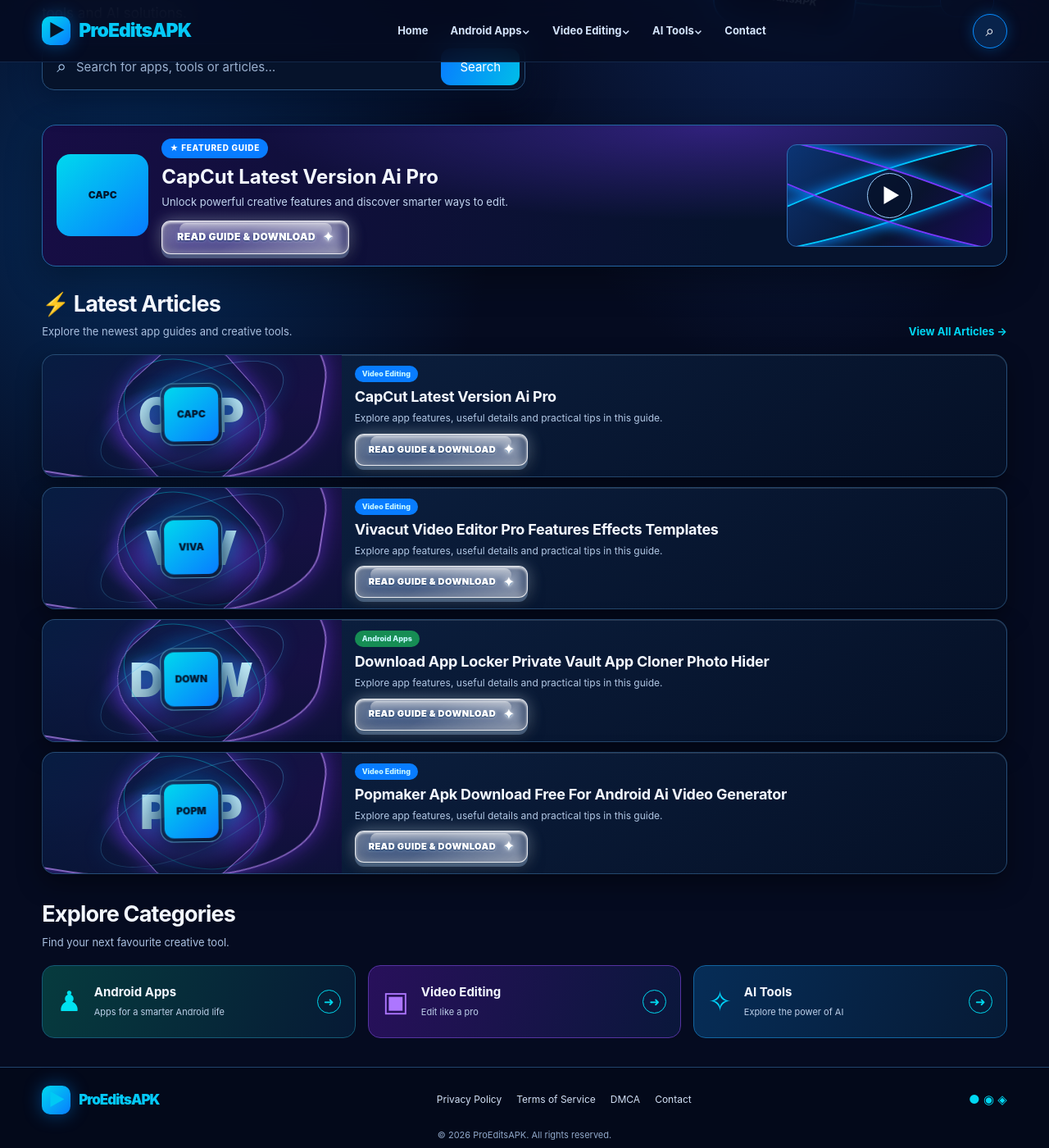
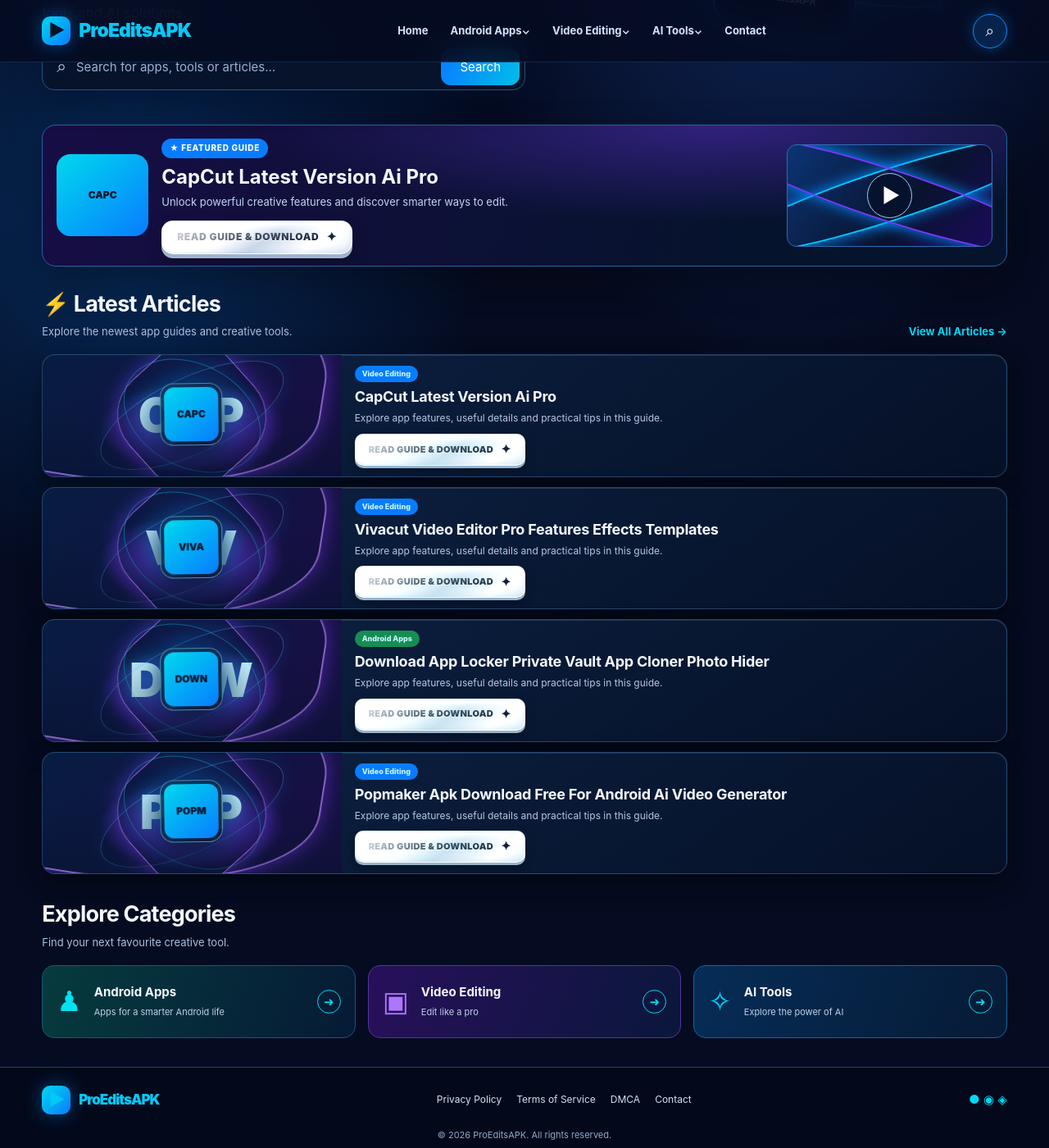
Before and after one commit to haseebaslam091-afk/proeditsapk, a Jekyll site: the page index.html, which Jekyll copies as it is, in a window 1280 px wide and 1400 px high, scrolled down 441 px. Shown: the whole window at 82% size. Built offline with Jekyll 4.4.1, drawn with Linux system fonts in a browser that asks for light colours.

Commit message:
Refine CTA buttons with slow white crystal glass animation

```diff
--- a/index.html
+++ b/index.html
@@ -174,6 +174,50 @@
  box-shadow:inset 0 2px 4px rgba(255,255,255,.8),inset 0 -3px 8px rgba(180,220,255,.28),0 6px 0 rgba(155,190,225,.3),0 12px 28px rgba(0,0,0,.32),0 0 28px rgba(235,250,255,.65);
 }
 
+
+/* Slow-motion crystal glass CTA: sharp reflections, no blurred colour halo */
+.post-action.single-cta{
+ position:relative;isolation:isolate;overflow:hidden;
+ color:#10243b!important;
+ border:1px solid rgba(255,255,255,.98)!important;
+ background:linear-gradient(155deg,#ffffff 0%,#eaf4ff 34%,#cbdced 51%,#fdfefe 72%,#dce9f7 100%)!important;
+ background-size:100% 100%!important;
+ text-shadow:0 1px 0 rgba(255,255,255,.9)!important;
+ box-shadow:inset 0 2px 2px #fff,inset 0 -3px 5px rgba(76,111,150,.22),0 4px 0 #9fb5cb,0 7px 15px rgba(0,0,0,.32),0 0 12px rgba(225,243,255,.25)!important;
+ animation:crystalBreath 12s ease-in-out infinite!important;
+}
+.post-action.single-cta:before{
+ content:"";position:absolute;z-index:0;inset:1px;border-radius:inherit;
+ background:linear-gradient(112deg,transparent 0%,rgba(255,255,255,.18) 27%,rgba(255,255,255,.94) 48%,rgba(255,255,255,.24) 63%,transparent 82%);
+ background-size:240% 100%;background-position:140% 0;
+ filter:none!important;opacity:.78!important;
+ animation:crystalSweep 18s ease-in-out infinite!important;
+}
+.post-action.single-cta:after{
+ content:"";position:absolute;z-index:1;left:8%;right:8%;top:2px;height:42%;
+ border-radius:99px;pointer-events:none;
+ background:linear-gradient(180deg,rgba(255,255,255,.98),rgba(255,255,255,.25) 58%,transparent);
+ opacity:.72;animation:crystalGlint 14s ease-in-out infinite;
+}
+.post-action.single-cta span{position:relative;z-index:2;color:#10243b!important;text-shadow:0 1px 0 #fff!important}
+.feature-actions .single-cta{
+ color:#172235!important;
+ background:linear-gradient(145deg,#fff 0%,#f2f5fb 38%,#b9c9df 55%,#fff 78%,#e0e8f3 100%)!important;
+ border-radius:14px!important;letter-spacing:.65px;
+ box-shadow:inset 0 2px 3px #fff,inset 0 -4px 7px #8da4c244,0 5px 0 #9aaec5,0 9px 20px #0005!important;
+}
+.post-actions .single-cta{
+ color:#102d42!important;
+ background:linear-gradient(145deg,#f9feff 0%,#e5f4fb 38%,#b9d7e8 56%,#fff 82%,#d9eaf4 100%)!important;
+ border-radius:10px!important;letter-spacing:.3px;
+ box-shadow:inset 0 2px 3px #fff,inset 0 -3px 6px #7ca8c533,0 3px 0 #91afc4,0 6px 13px #0005!important;
+}
+.post-action.single-cta:hover{transform:translateY(-1px)!important;filter:brightness(1.035)}
+@keyframes crystalSweep{0%,12%{background-position:140% 0}72%,100%{background-position:-140% 0}}
+@keyframes crystalGlint{0%,18%,100%{opacity:.48}48%{opacity:.9}65%{opacity:.62}}
+@keyframes crystalBreath{0%,100%{filter:brightness(1)}50%{filter:brightness(1.035)}}
+@media(prefers-reduced-motion:reduce){.post-action.single-cta,.post-action.single-cta:before,.post-action.single-cta:after{animation:none!important}}
+
 </style>
 </head>
 <body>
```
